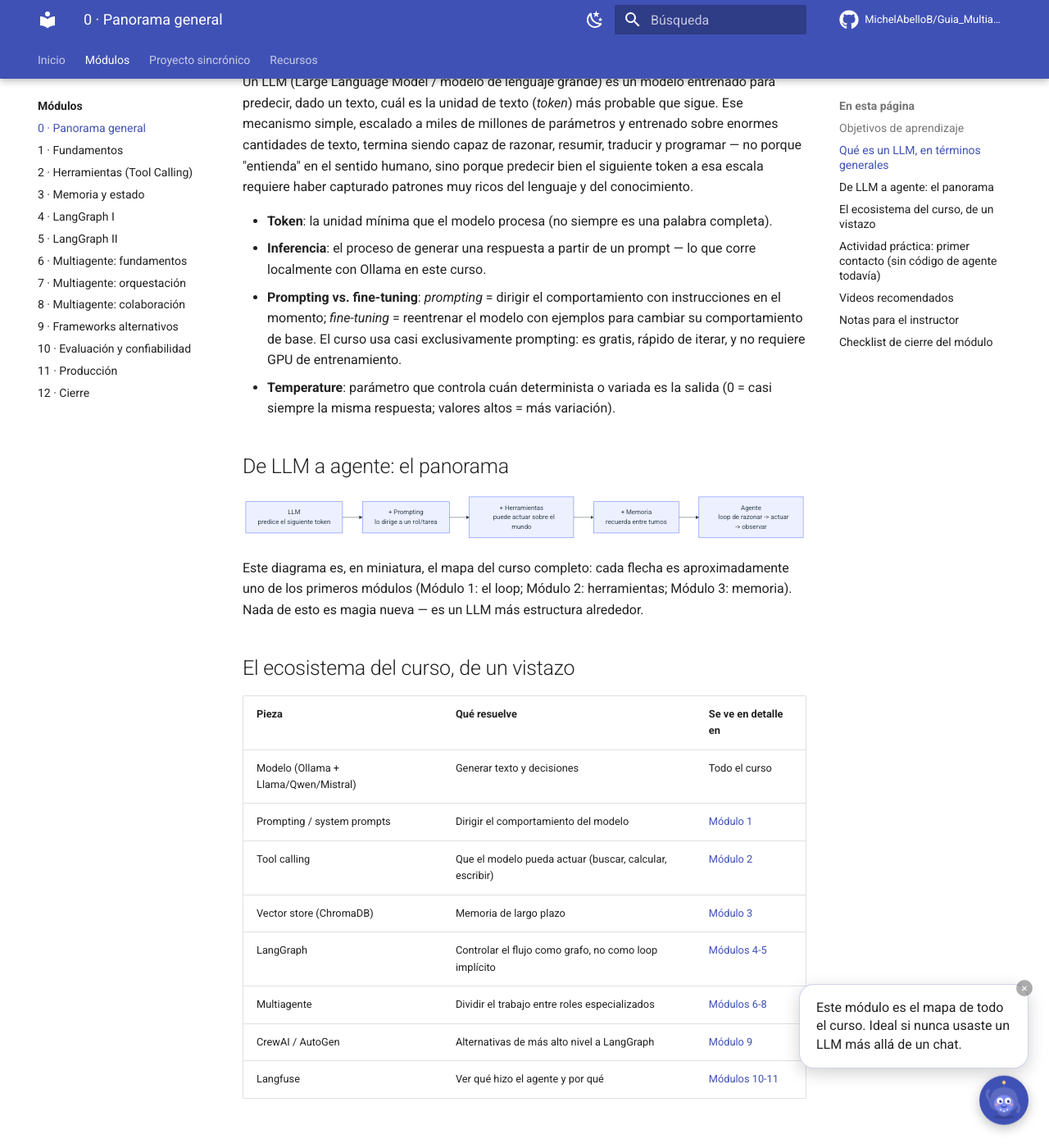
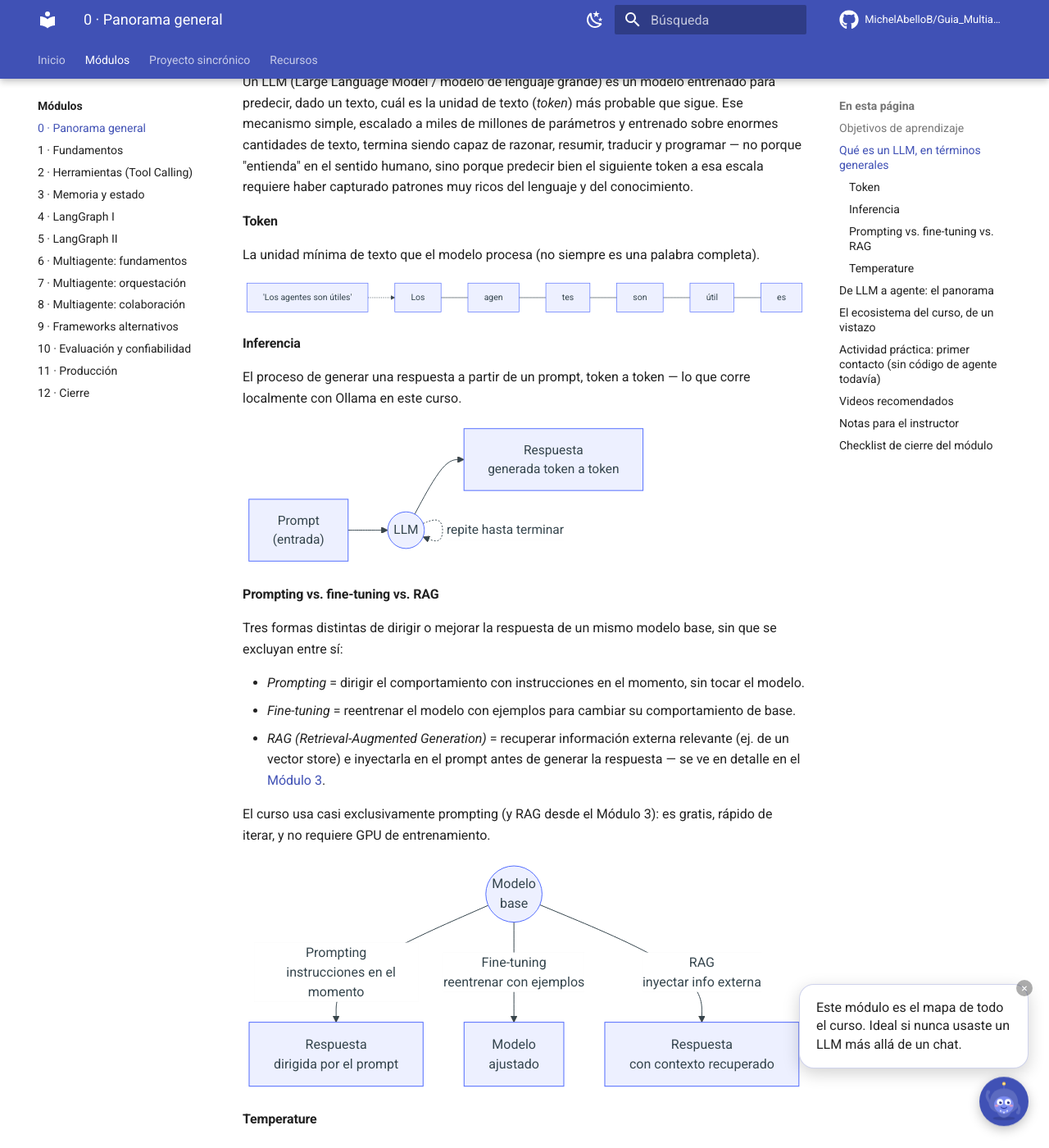
Before and after one commit to MichelAbelloB/Guia_Multiagente, an MkDocs documentation site: the page built from docs/modulos/00-introduccion-general.md, in a window 1280 px wide and 1400 px high, scrolled down 1404 px. Shown: the whole window at 82% size. Built offline with MkDocs 1.6.1 and Material for MkDocs 9.7.7, drawn with Linux system fonts in a browser that asks for light colours; comment, search, counter and statistics services are not loaded; some of the changed text lies outside the part shown.

Commit message:
agregar imagen de funamentos2

````diff
--- a/docs/modulos/00-introduccion-general.md
+++ b/docs/modulos/00-introduccion-general.md
@@ -17,7 +17,7 @@
 ## Objetivos de aprendizaje
 
 - [ ] Explicar en una frase qué es un LLM y cómo genera texto (predicción del siguiente token).
-- [ ] Diferenciar prompting de fine-tuning como formas de "dirigir" un modelo.
+- [ ] Diferenciar prompting, fine-tuning y RAG como formas de "dirigir" un modelo.
 - [ ] Describir, a alto nivel, qué transforma un LLM en un agente.
 - [ ] Ubicar las piezas del ecosistema (modelo, framework, vector store, observabilidad) que se usan en el curso.
 
@@ -25,10 +25,66 @@
 
 Un LLM (Large Language Model / modelo de lenguaje grande) es un modelo entrenado para predecir, dado un texto, cuál es la unidad de texto (*token*) más probable que sigue. Ese mecanismo simple, escalado a miles de millones de parámetros y entrenado sobre enormes cantidades de texto, termina siendo capaz de razonar, resumir, traducir y programar — no porque "entienda" en el sentido humano, sino porque predecir bien el siguiente token a esa escala requiere haber capturado patrones muy ricos del lenguaje y del conocimiento.
 
-- **Token**: la unidad mínima que el modelo procesa (no siempre es una palabra completa).
-- **Inferencia**: el proceso de generar una respuesta a partir de un prompt — lo que corre localmente con Ollama en este curso.
-- **Prompting vs. fine-tuning**: *prompting* = dirigir el comportamiento con instrucciones en el momento; *fine-tuning* = reentrenar el modelo con ejemplos para cambiar su comportamiento de base. El curso usa casi exclusivamente prompting: es gratis, rápido de iterar, y no requiere GPU de entrenamiento.
-- **Temperature**: parámetro que controla cuán determinista o variada es la salida (0 = casi siempre la misma respuesta; valores altos = más variación).
+#### Token
+
+La unidad mínima de texto que el modelo procesa (no siempre es una palabra completa).
+
+```mermaid
+flowchart LR
+    S["'Los agentes son útiles'"] -.-> T1["Los"]
+    T1 --- T2["agen"] --- T3["tes"] --- T4["son"] --- T5["útil"] --- T6["es"]
+```
+
+#### Inferencia
+
+El proceso de generar una respuesta a partir de un prompt, token a token — lo que corre localmente con Ollama en este curso.
+
+```mermaid
+flowchart LR
+    P["Prompt
+    (entrada)"] --> M(("LLM"))
+    M --> R["Respuesta
+    generada token a token"]
+    M -.->|"repite hasta terminar"| M
+```
+
+#### Prompting vs. fine-tuning vs. RAG
+
+Tres formas distintas de dirigir o mejorar la respuesta de un mismo modelo base, sin que se excluyan entre sí:
+
+- *Prompting* = dirigir el comportamiento con instrucciones en el momento, sin tocar el modelo.
+- *Fine-tuning* = reentrenar el modelo con ejemplos para cambiar su comportamiento de base.
+- *RAG (Retrieval-Augmented Generation)* = recuperar información externa relevante (ej. de un vector store) e inyectarla en el prompt antes de generar la respuesta — se ve en detalle en el [Módulo 3](03-memoria-y-estado.md).
+
+El curso usa casi exclusivamente prompting (y RAG desde el Módulo 3): es gratis, rápido de iterar, y no requiere GPU de entrenamiento.
+
+```mermaid
+flowchart TB
+    B(("Modelo
+    base"))
+    B -->|"Prompting
+    instrucciones en el momento"| O1["Respuesta
+    dirigida por el prompt"]
+    B -->|"Fine-tuning
+    reentrenar con ejemplos"| O2["Modelo
+    ajustado"]
+    B -->|"RAG
+    inyectar info externa"| O3["Respuesta
+    con contexto recuperado"]
+```
+
+#### Temperature
+
+Parámetro que controla cuán determinista o variada es la salida.
+
+```mermaid
+flowchart LR
+    T{{"temperature"}}
+    T -->|"0.0"| D["Respuesta
+    casi siempre igual"]
+    T -->|"1.0+"| C["Respuestas
+    más variadas"]
+```
 
 ## De LLM a agente: el panorama
 
````
